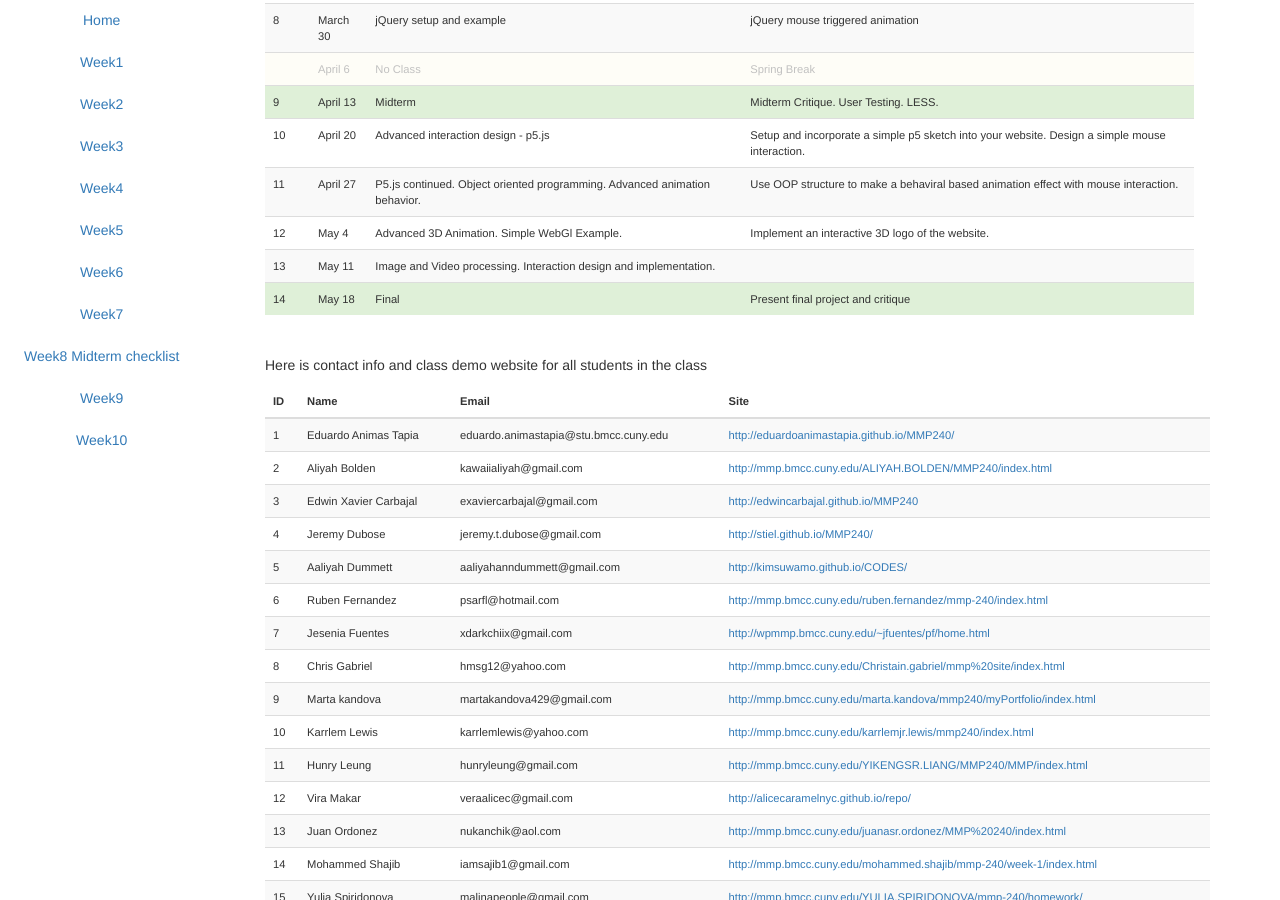
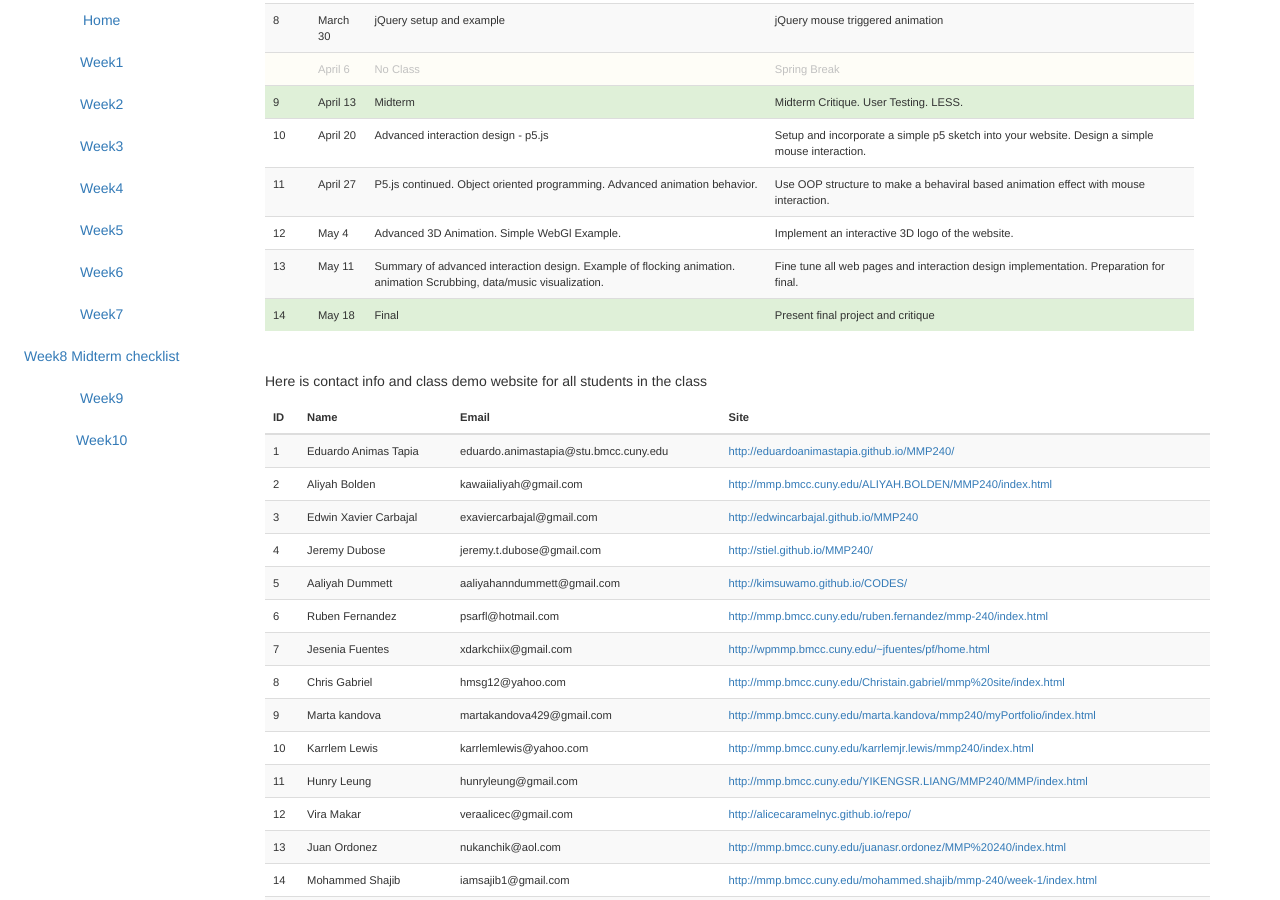
Before and after one commit to zhenzhenqi/MMA100, a Jekyll site: the page built from index.html, in a window 1280 px wide and 900 px high, scrolled down 468 px. Built offline with Jekyll 4.4.1, drawn with Linux system fonts in a browser that asks for light colours; nearby versions of some CDN libraries.

```diff
--- a/index.html
+++ b/index.html
@@ -109,8 +109,8 @@
         <tr id="tr_id_5" class="tr-class-5">
             <td id="td_id_1" class="td-class-1">13</td>
             <td id="td_id_5" class="td-class-5">May 11</td>
-            <td>Image and Video processing. Interaction design and implementation.</td>
-            <td></td>
+            <td>Summary of advanced interaction design. Example of flocking animation. animation Scrubbing, data/music visualization.</td>
+            <td>Fine tune all web pages and interaction design implementation. Preparation for final.</td>
         </tr>
         <tr id="tr_id_5" class="success">
             <td id="td_id_1" class="td-class-1">14</td>
```
